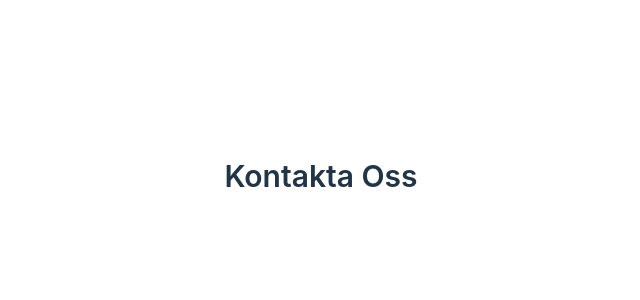
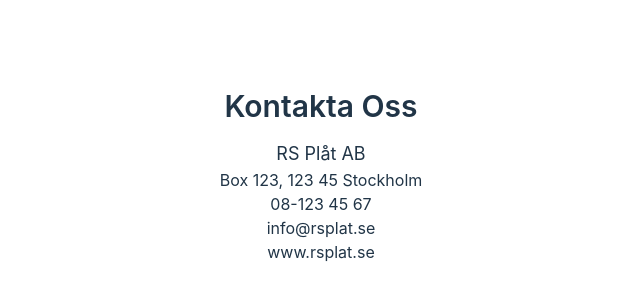
Before and after one commit to zuzeyka/rs-plat, a React (Vite) app: page / in a window 1280 px wide. Shown: the part 3456-3756 px from the top of the page, without its empty margins (319-959 px from the left). Built offline with nearby package versions, Linux system fonts and the light colour scheme.

Commit message:
added base contact info

```diff
--- a/src/components/Contact.tsx
+++ b/src/components/Contact.tsx
@@ -3,8 +3,15 @@
 const Contact = () => {
     const { t } = useTranslation();
     return (
-        <section id="contact" className="h-screen flex items-center justify-center">
-            <h2 className="text-3xl font-semibold">{t('contact.title')}</h2>
+        <section id="contact" className="h-screen flex flex-col items-center justify-center">
+            <h2 className="text-3xl font-semibold mb-4">{t('contact.title')}</h2>
+            <div className="text-center">
+                <p className="text-lg">{t('contact.companyName', { defaultValue: 'RS Plåt AB' })}</p>
+                <p>{t('contact.address', { defaultValue: 'Box 123, 123 45 Stockholm' })}</p>
+                <p>{t('contact.phone', { defaultValue: '08-123 45 67' })}</p>
+                <p>{t('contact.email', { defaultValue: 'info@rsplat.se' })}</p>
+                <p>{t('contact.website', { defaultValue: 'www.rsplat.se' })}</p>
+            </div>
         </section>
     );
 };
```
Also changed, not shown: 1 other file (tests, documents, lock files or other folders).
